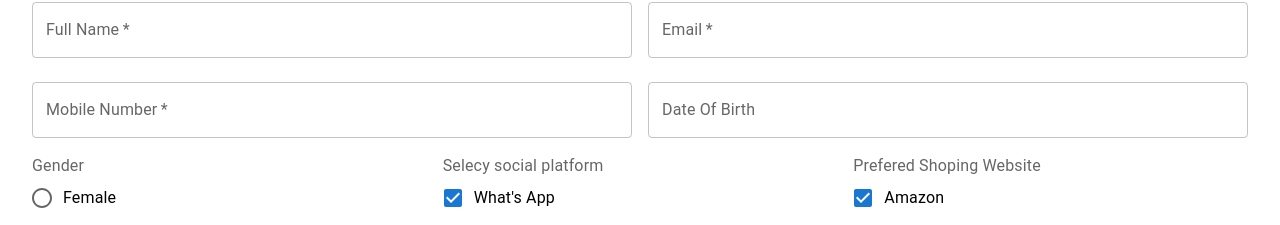
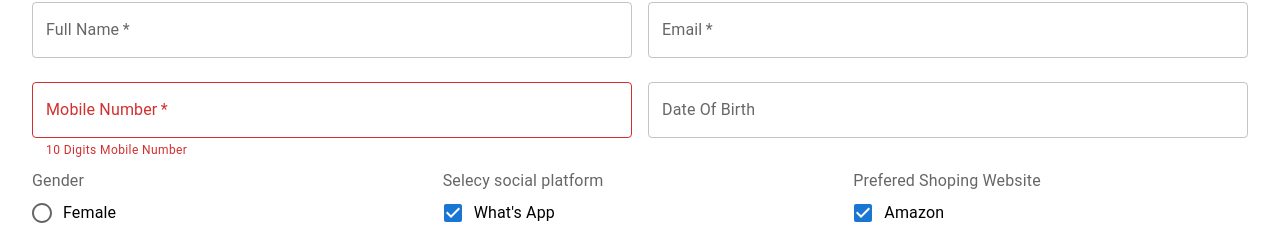
Before and after one commit to pranaypsurve/digital-servey, a Next.js app: page / in a window 1280 px wide. Shown: the part 118-343 px from the top of the page. Built offline with nearby package versions, Linux system fonts and the light colour scheme; no server answers.

Commit message:
initial commit

```diff
--- a/pages/index.js
+++ b/pages/index.js
@@ -119,10 +119,13 @@ export default function Home() {
                   <TextField variant='outlined' margin='normal' required fullWidth id='fullname' label='Full Name' name='name' onChange={handleInput} />
                 </Grid>
                 <Grid item={true} xs={12} sm={12} md={6} px={1}>
-                  <TextField variant='outlined' margin='normal' required fullWidth id='email' label='Email' name='email' onChange={handleInput} autoComplete='email' />
+                  <TextField variant='outlined' margin='normal' type="email" required fullWidth id='email' label='Email' name='email' onChange={handleInput} autoComplete='email' />
                 </Grid>
                 <Grid item={true} xs={12} sm={12} md={6} px={1}>
-                  <TextField inputProps={{ inputMode: 'numeric' }} variant='outlined' margin='normal' required fullWidth id='mobilenumber' label='Mobile Number' name='mobile' onChange={handleInput} />
+                  <TextField  inputProps={{ inputMode: 'numeric',pattern: "[0-9]" }}
+                  error={formValues.mobile === ""}
+                  helperText={formValues.mobile === "" ? '10 Digits Mobile Number' : ' '}
+                  variant='outlined' margin='normal' required fullWidth id='mobilenumber' label='Mobile Number' name='mobile' onChange={handleInput} />
                 </Grid>
                 <Grid item={true} xs={12} sm={12} md={6} px={1}>
                   <LocalizationProvider dateAdapter={AdapterDateFns} >
```
